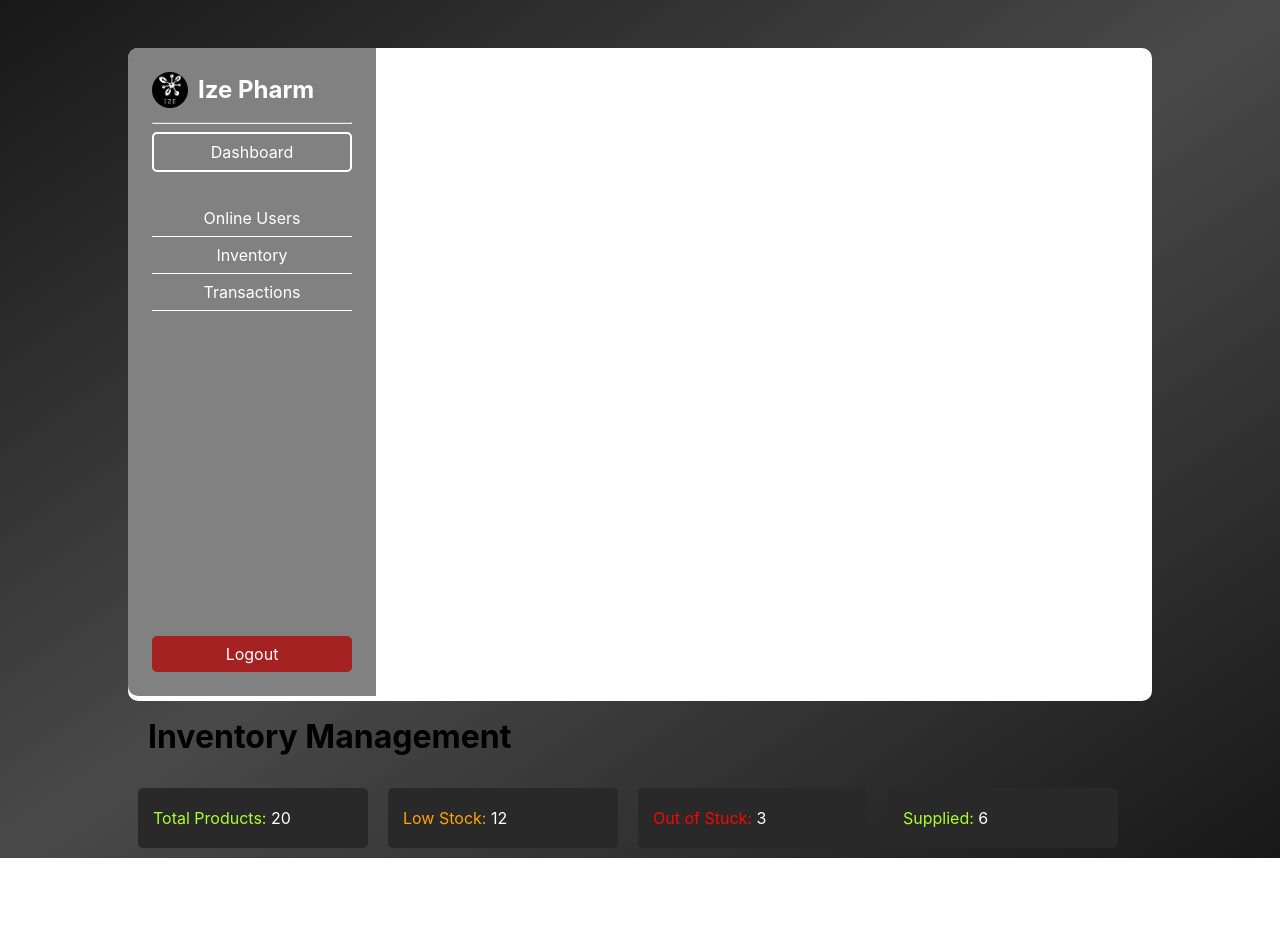
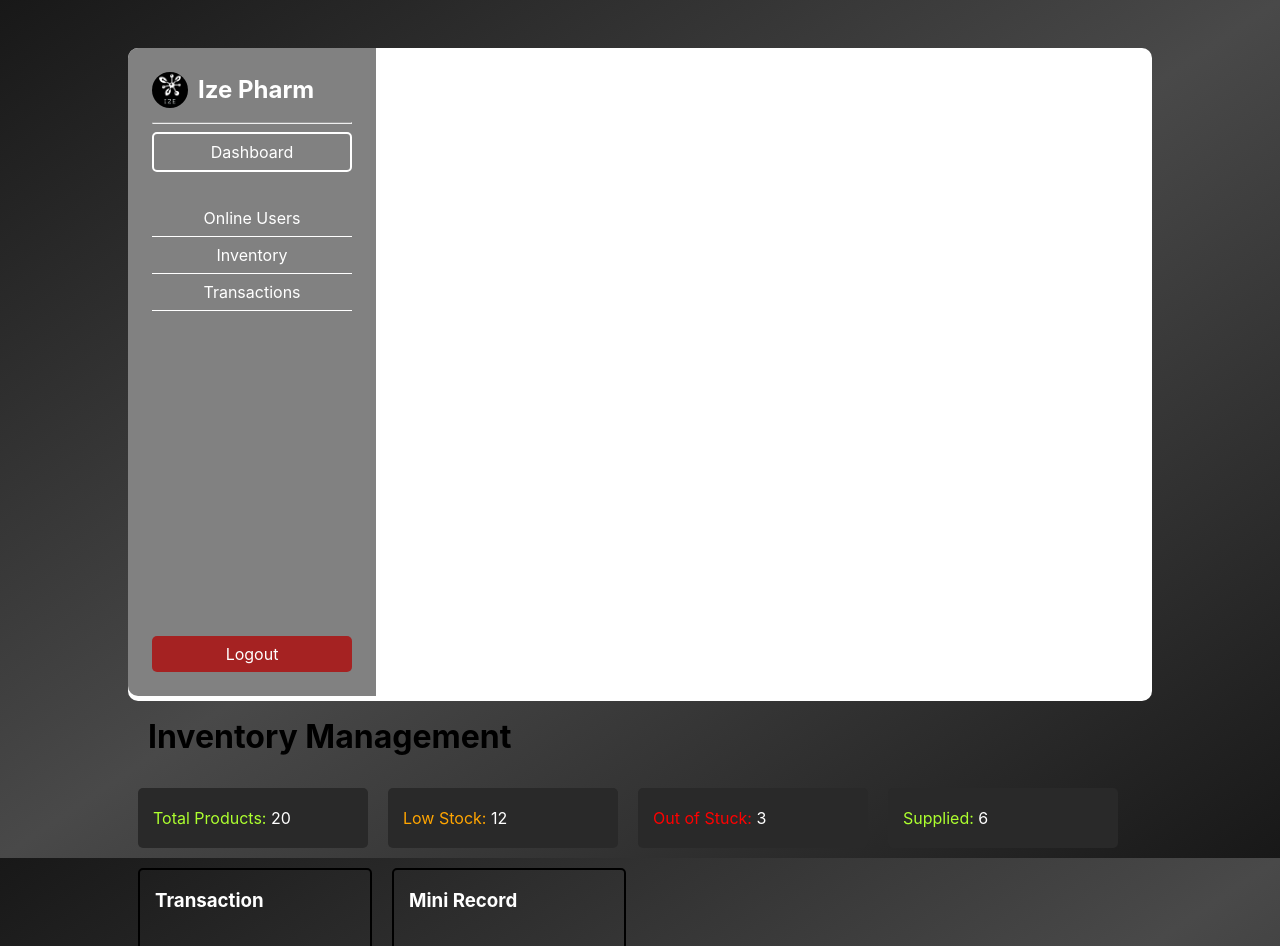
Before and after one commit to Sabdulgafar/Izepharm, a React (Create React App) app in the folder client/: page /userdb in a window 1280 px wide. Shown: the top 946 px of the page. Before the commit the page ends 858 px from the top, so only its background shows below. Built offline with nearby package versions, Linux system fonts and the light colour scheme.

Commit message:
setting two elements in admindb

```diff
--- a/client/src/App.css
+++ b/client/src/App.css
@@ -131,6 +131,20 @@ a{
   border-radius: 10px;
   display: block;
   width: 60px;
+}
+.Transaction-section{
+  display: flex;
+  clear: both;
+  color: black;
+}
+.Transaction-section > div{
+    background: none;
+    margin: 10px;
+    padding: 0px 15px 20px 15px;
+    color: white;
+    border-radius: 5px;
+    width: 200px;
+    border: solid 2px black;
 }
 /* Desktop styling */
 @media screen and (min-width: 720px){
--- a/client/src/components/transact.js
+++ b/client/src/components/transact.js
@@ -4,6 +4,15 @@ import '../App.css';
 export const Transact = ()=>{
     return(
         <div>
+            <div className="Transaction-section">
+                <div className='transaction-1'>
+                    <h3>Transaction</h3>
+                </div>
+                <div className='minirecord-1'>
+                    <h3>Mini Record</h3>
+                    <p></p>
+                </div>
+            </div>
         </div>
     );
 };
```
